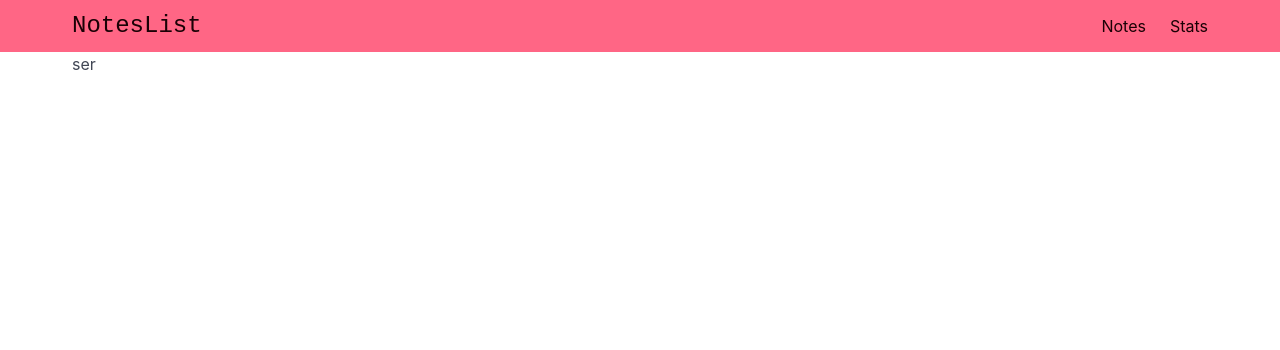
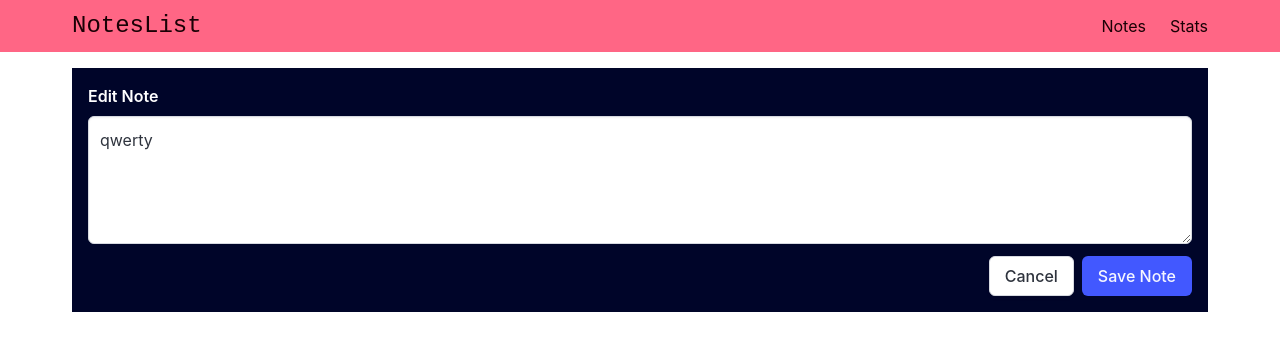
Before and after one commit to ibrohim2002/note-list, a Vue app: page /edit-note/id1 in a window 1280 px wide. Shown: the top 350 px of the page. Built offline with nearby package versions, Linux system fonts and the light colour scheme.

Commit message:
get note content with pinia

```diff
--- a/src/components/Notes/AddEditNote.vue
+++ b/src/components/Notes/AddEditNote.vue
@@ -1,11 +1,11 @@
 <template>
-  <div class="has-background-danger-dark my-4 p-4">
+  <div :class="`has-background-${bgColor}-dark my-4 p-4`">
     <div class="field">
-      <label class="label">Note</label>
+      <label class="label has-text-white" v-if="label">{{label}}</label>
       <div class="control">
         <textarea
           class="textarea"
-          placeholder="Add New Note"
+          :placeholder="placeholder"
           :value="modelValue"
           @input="$emit('update:modelValue', $event.target.value)"
           ref="textAreaRef"
@@ -23,7 +23,23 @@
 
 <script setup>
 import { ref } from "vue";
-const props = defineProps(['modelValue'])
+const props = defineProps({
+  modelValue: {
+    type: String,
+    required: true,
+  },
+  bgColor: {
+    type: String,
+    default: "danger",
+  },
+  label: {
+    type: String,
+  },
+  placeholder: {
+    type: String,
+    default: 'Type Something ...'
+  },
+});
 const emit = defineEmits(["update:modelValue"]);
 const textAreaRef = ref(null);
 const focusTextArea = () => {
--- a/src/stores/NotesStore.js
+++ b/src/stores/NotesStore.js
@@ -1,4 +1,4 @@
-import { ref } from "vue";
+import { computed, ref } from "vue";
 import { defineStore } from "pinia";
 
 export const useNotesStore = defineStore("notesStore", () => {
@@ -12,8 +12,14 @@ export const useNotesStore = defineStore("notesStore", () => {
     notes.value.unshift(note);
   };
 
+  const getNoteById = computed(() => {
+    return (id) => {
+      return notes.value.find((note) => note.id == id).content;
+    };
+  });
+
   const deleteNote = (noteId) => {
     notes.value = notes.value.filter((note) => note.id !== noteId);
   };
-  return { notes, addNote, deleteNote };
+  return { notes, addNote, deleteNote, getNoteById };
 });
--- a/src/views/EditNoteView.vue
+++ b/src/views/EditNoteView.vue
@@ -1,9 +1,23 @@
 <template>
-    <div>
-ser
-    </div>
+  <AddEditNote
+    v-model="noteContent"
+    ref="addEditNoteRef"
+    bgColor="link"
+    label="Edit Note"
+    placeholder="Edit Note"
+  >
+    <template #button>
+      <RouterLink class="button mr-2" :to="{ name: 'notes' }">Cancel</RouterLink>
+      <button class="button is-link" :disabled="!noteContent">Save Note</button>
+    </template>
+  </AddEditNote>
 </template>
 
 <script setup>
-
+import AddEditNote from "@/components/Notes/AddEditNote.vue";
+import { useNotesStore } from "@/stores/NotesStore";
+import { useRoute } from "vue-router";
+const route = useRoute()
+const notesStore  = useNotesStore()
+const noteContent = notesStore.getNoteById(route.params.id);
 </script>
```
